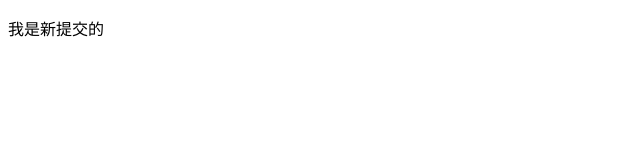
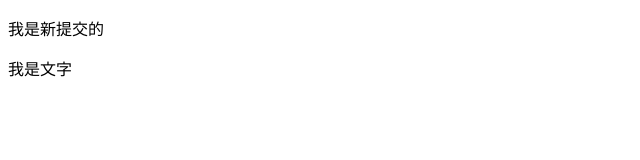
Before and after one commit to liuyan68/test, a plain HTML site: page index.html in a window 1280 px wide. Shown: the full height of the page, 0-640 px from the left. Drawn offline with Linux system fonts and the light colour scheme.

Commit message:
新增了我是文字

```diff
--- a/index.html
+++ b/index.html
@@ -7,5 +7,6 @@
 </head>
 <body>
     <p>我是新提交的</p>
+    <p>我是文字</p>
 </body>
 </html>
```
